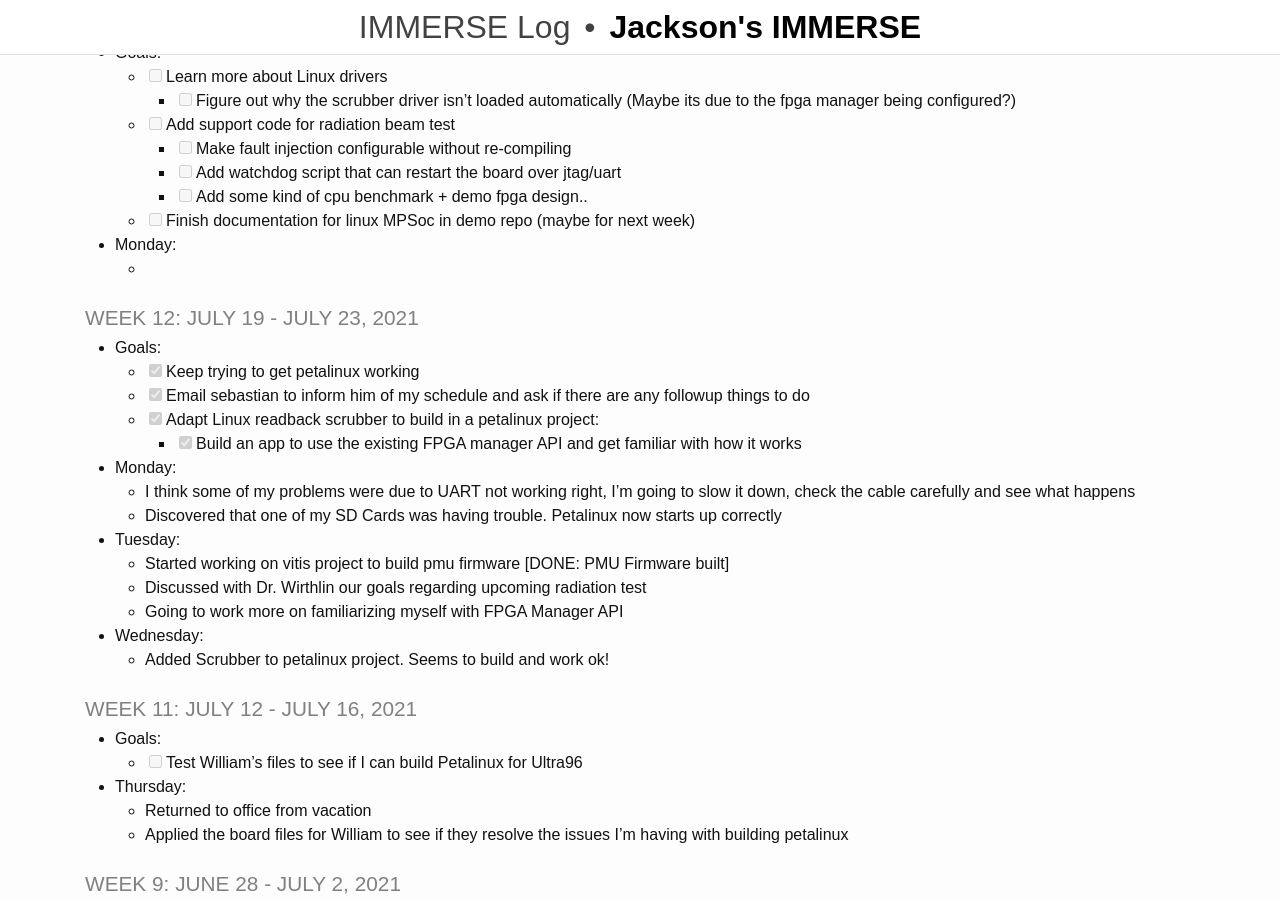
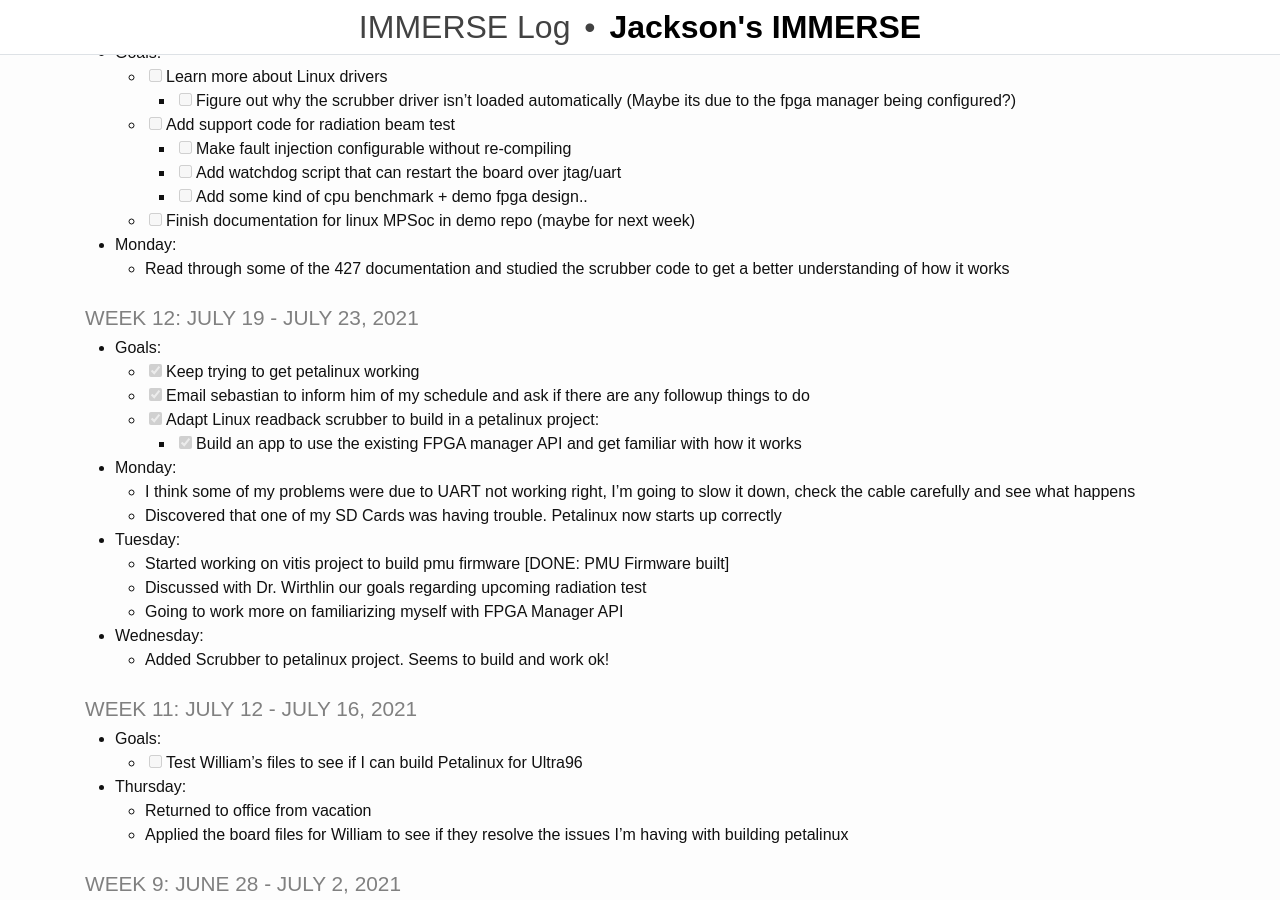
Before and after one commit to rjsmith1999/IMMERSE, a Jekyll site: the page built from _pages/log.md, in a window 1280 px wide and 900 px high, scrolled down 353 px. Built offline with Jekyll 4.4.1, drawn with Linux system fonts in a browser that asks for light colours.

Commit message:
Update Log

```diff
--- a/_pages/log.md
+++ b/_pages/log.md
@@ -27,7 +27,7 @@ title: IMMERSE Log
   - [ ] Finish documentation for linux MPSoc in demo repo (maybe for next week)
 
 * **Monday**:
-  -
+  - Read through some of the 427 documentation and studied the scrubber code to get a better understanding of how it works
 
 ### Week 12: July 19 - July 23, 2021
 * **Goals**:
```
